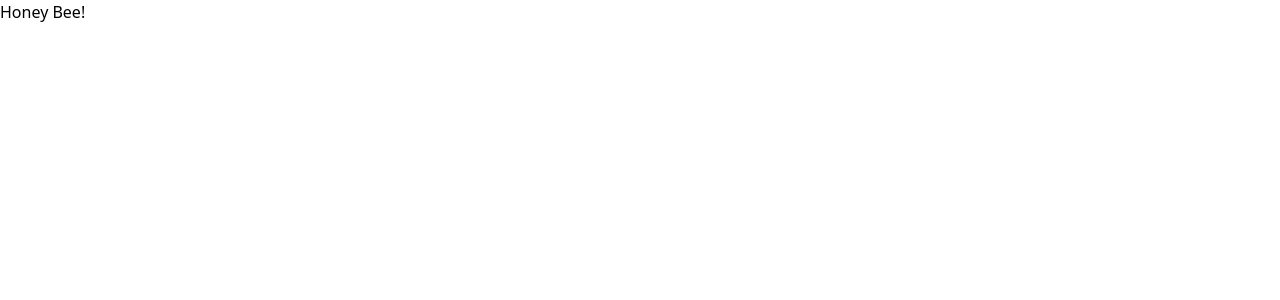
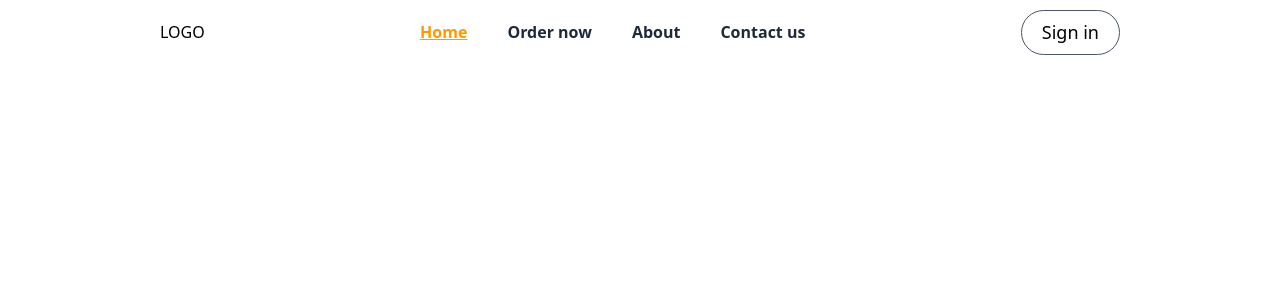
Before and after one commit to NusfaJahan61/Honey-Bee, a React (Vite) app: page / in a window 1280 px wide. Shown: the top 300 px of the page. Built offline with nearby package versions, Linux system fonts and the light colour scheme.

Commit message:
Navbar primary

```diff
--- a/src/App.jsx
+++ b/src/App.jsx
@@ -1,9 +1,11 @@
+import Navbar from "./pages/Navbar"
+
 function App() {
 
   return (
-    <>
-      <h1>Honey Bee!</h1>
-    </>
+    <div className="w-[80%] m-auto">
+      <Navbar />
+    </div>
   )
 }
 
--- /dev/null
+++ b/src/assets/assets.js
@@ -0,0 +1,5 @@
+import header from './header.jpg'
+
+export const imgages = {
+  header,
+}
--- /dev/null
+++ b/src/pages/Navbar.jsx
@@ -0,0 +1,34 @@
+import React, { useState } from 'react'
+
+const Navbar = () => {
+
+  const [nav, setNav] = useState("Home")
+
+  return (
+    <div className='h-15 flex items-center justify-between p-8'>
+      <div className="logo">
+        <h1>LOGO</h1>
+      </div>
+      <div className="nav-items">
+        <ul className='flex items-center gap-10 text-[16px] font-bold text-gray-800 '>
+          <li onClick={() => setNav("Home")} className={nav === "Home" ?
+            "underline text-amber-500 " : ""}>Home</li>
+
+          <li onClick={() => setNav("Order now")} className={nav === "Order now" ?
+            "underline text-amber-500" : ""}>Order now</li>
+
+          <li onClick={() => setNav("About")} className={nav === "About" ?
+            "underline text-amber-500" : ""}>About</li>
+
+          <li onClick={() => setNav("Contact us")} className={nav === "Contact us" ?
+            "underline text-amber-500 gap-0.5" : ""}>Contact us</li>
+        </ul>
+      </div>
+      <div className="login">
+        <button className='border-gray-600 border px-5 py-2 rounded-[25px] text-[18px]'>Sign in</button>
+      </div>
+    </div>
+  )
+}
+
+export default Navbar
```
Also changed, not shown: src/assets/header.jpg (added).
